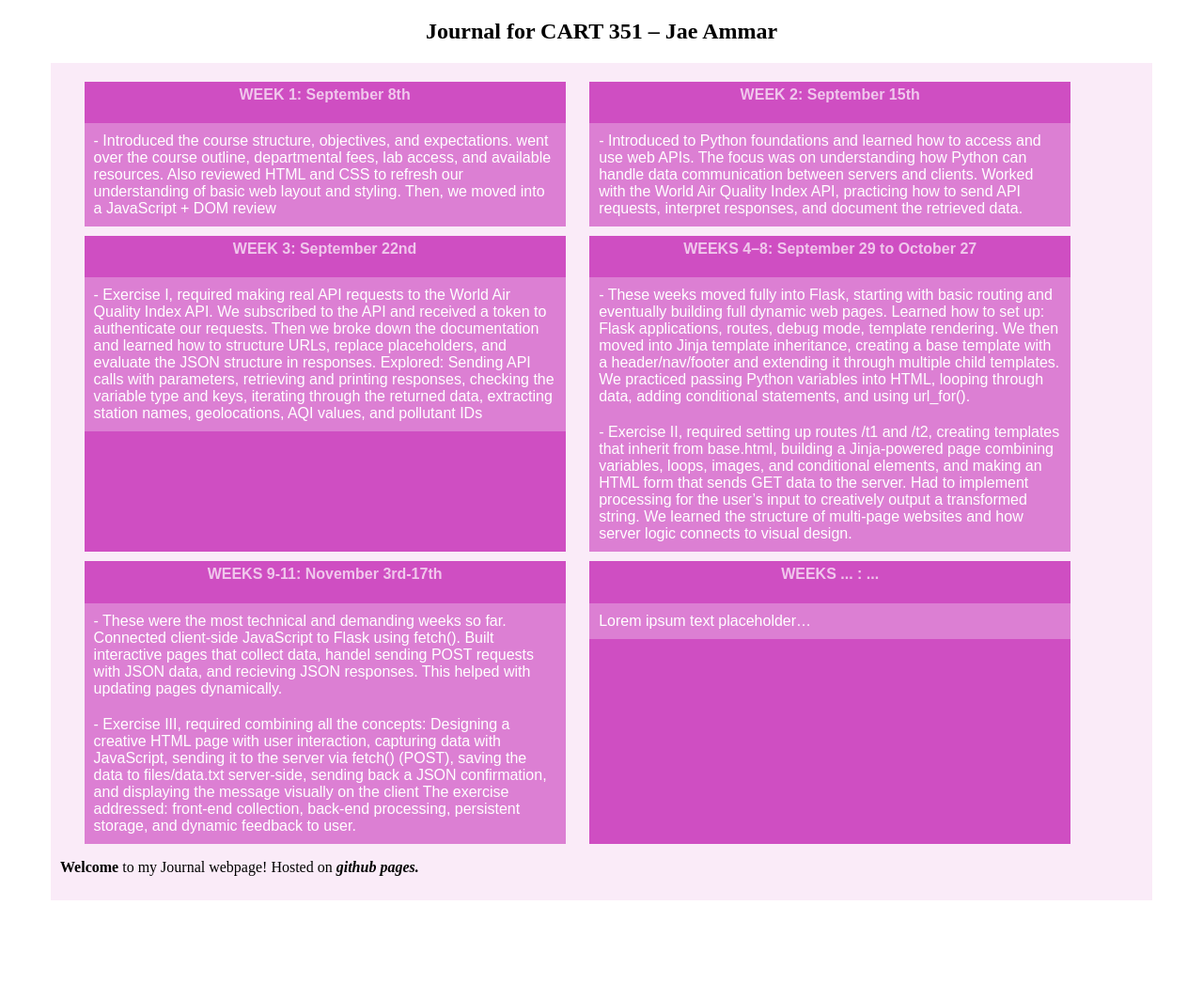
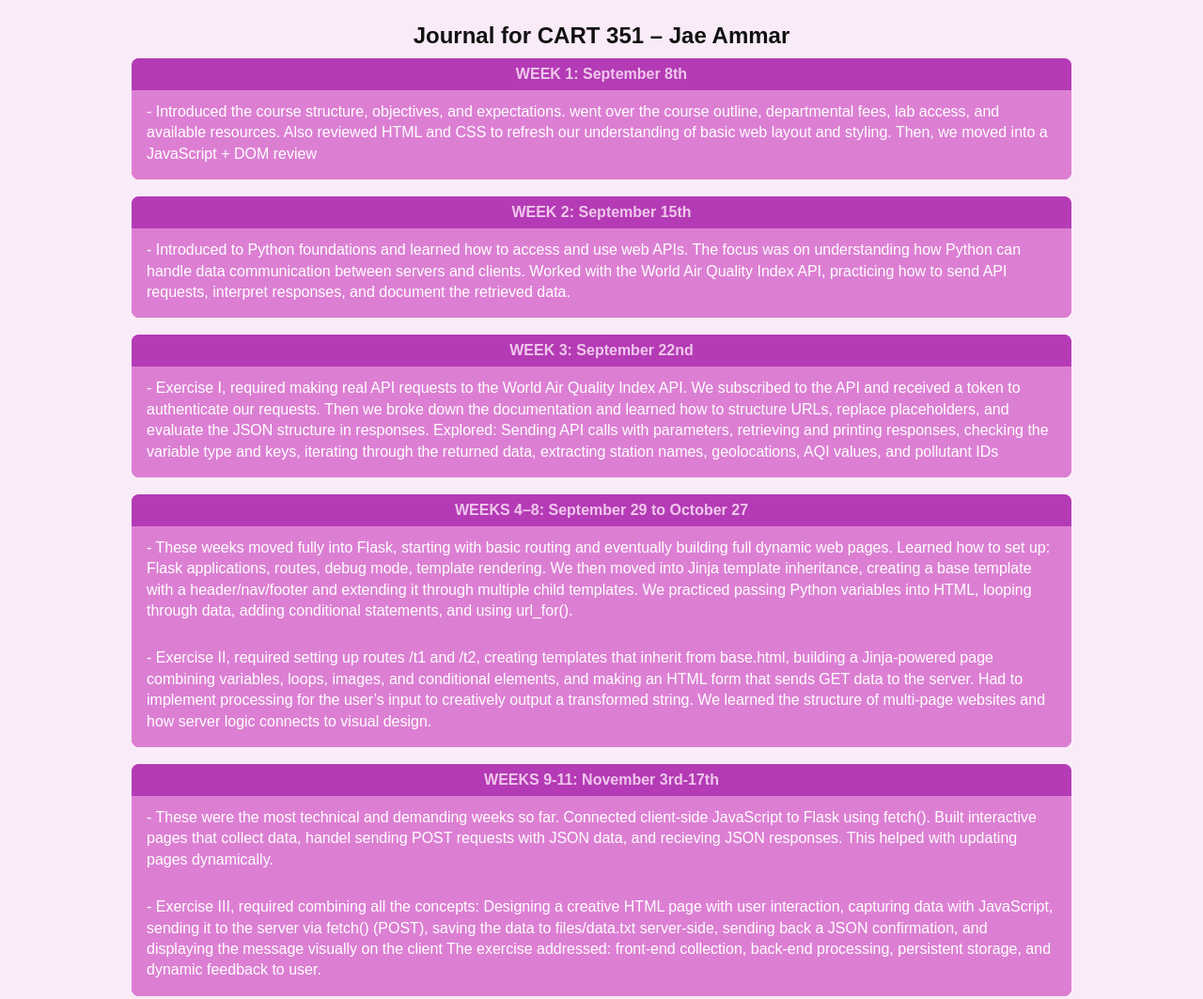
Before and after one commit to jammar132/cart351-website, a plain HTML site: page journal.html in a window 1280 px wide. Shown: the top 1063 px of the page at 94% size. Before the commit the page ends 966 px from the top, so only its background shows below. Drawn offline with Linux system fonts and the light colour scheme.

Commit message:
Update journal.css

```diff
--- a/css/journal.css
+++ b/css/journal.css
@@ -1,38 +1,49 @@
-h2 {
-    text-align: center;
+/* Base styles */
+body {
+  margin: 0;
+  background-color: #FAEBF8; /* light pink all over */
+  font-family: Arial, Helvetica, sans-serif;
+  color: #111;
 }
 
-h3 {
+/* Centered title */
+header {
   text-align: center;
+  padding: 24px 0 10px;
+}
+
+h2 {
+  margin: 0;
 }
 
 main {
-    background: #FAEBF8;
-    padding: 10px;
-    display: flex;
-    flex-wrap: wrap;
-    width: 90vw;
-    margin: 0 auto;
+  max-width: 1000px;
+  margin: 0 auto 40px;   /* center + bottom space */
+  padding: 0 16px;
 }
 
+/* Each week block stacked full width */
 section {
-    background-color: #CF4EC2;
-    width: 40vw;
-    margin-top: 10px;
-    margin-left: 2vw;
+  background-color: #CF4EC2; /* darker pink frame */
+  margin-bottom: 18px;
+  border-radius: 8px;
   overflow: hidden;
 }
 
+/* Week title */
 section h4 {
-    margin-top: 5px;
+  margin: 0;
+  padding: 8px 12px;
+  background-color: #B43BB5;
   color: #F0C7EC;
   text-align: center;
-    font-family: Arial, Helvetica, sans-serif;
+  font-weight: bold;
 }
 
+/* Text */
 section article {
   background-color: #DC7FD3;
   color: white;
-    padding: 10px;
-    font-family: Arial, Helvetica, sans-serif;
+  padding: 12px 16px 16px;
+  line-height: 1.4;
 }
```
Lines whose indentation alone changed are shown as unchanged.
